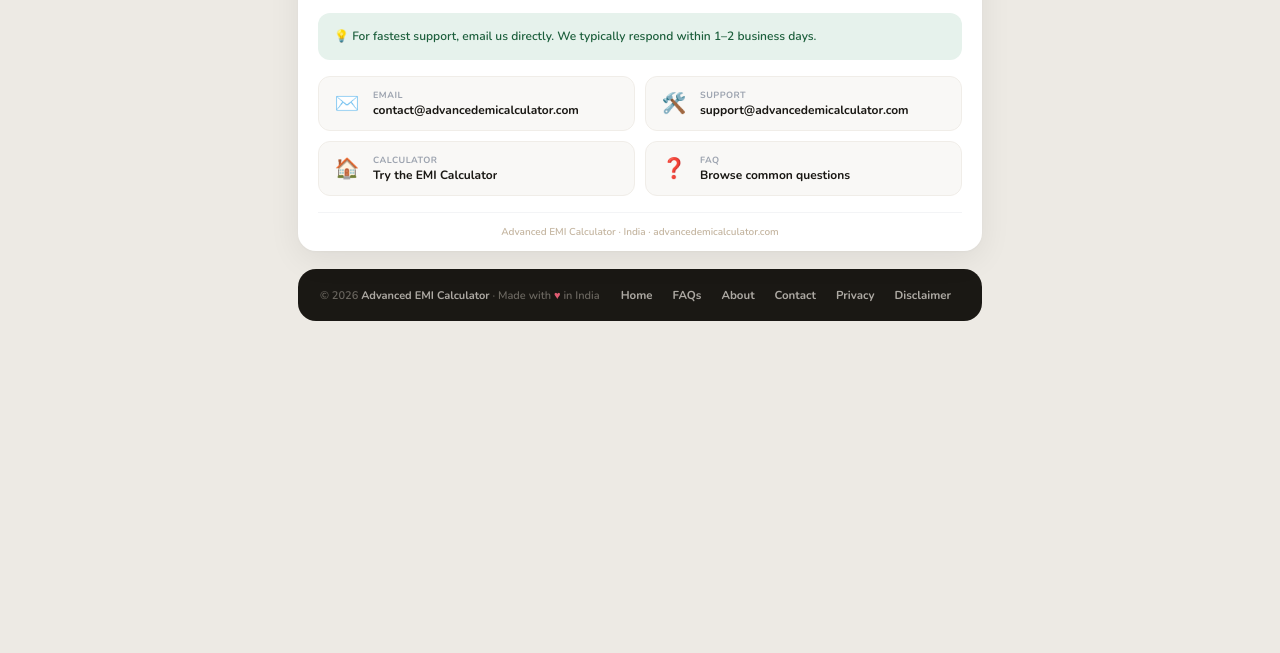
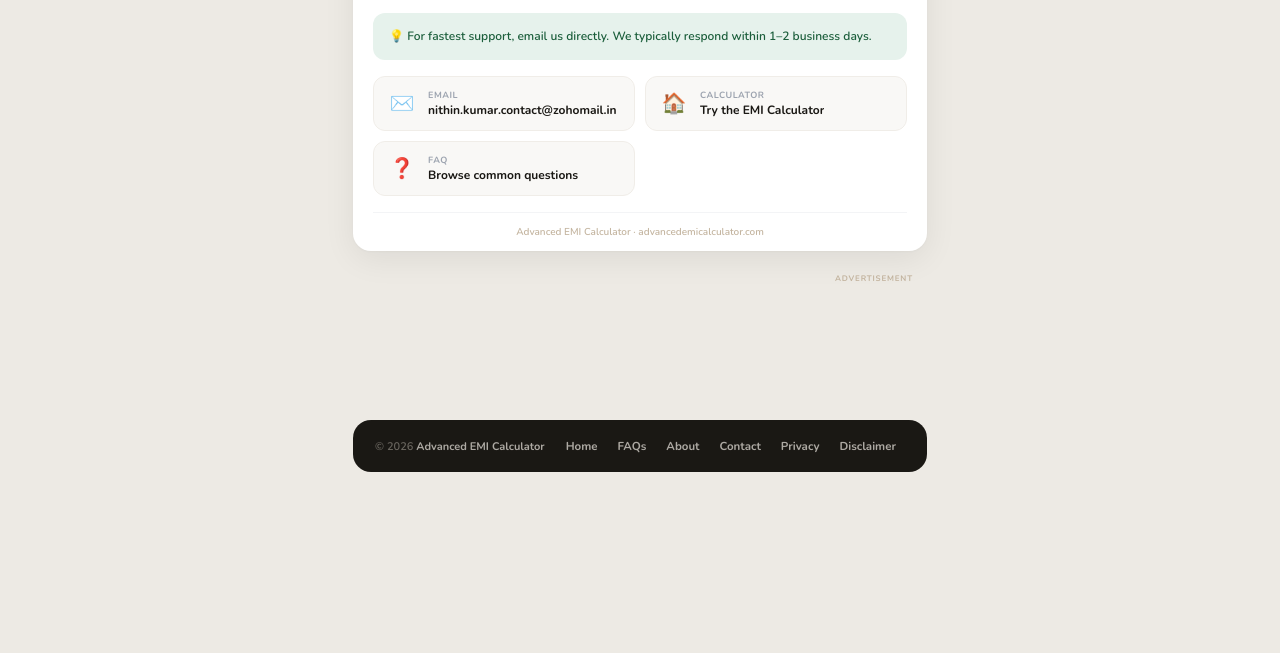
Before and after one commit to npallamk/AdvancedEmiCalculator.com, a plain HTML site: page contact.html in a window 1280 px wide. Shown: the part 147-800 px from the top of the page. Drawn offline with nearby package versions, Linux system fonts and the light colour scheme.

Commit message:
Update contact.html

```diff
--- a/contact.html
+++ b/contact.html
@@ -461,7 +461,12 @@
         gap: 10px;
         padding: 14px 16px
       }
+      }
     }
+
+    /* ── AD CARD ── */
+    .ad-card{background:#fff;border-radius:16px;box-shadow:0 2px 12px rgba(0,0,0,.06),0 1px 3px rgba(0,0,0,.04);overflow:hidden}
+    .ad-label{font-size:8px;font-weight:700;text-transform:uppercase;letter-spacing:.8px;color:#C4B5A0;font-family:'Nunito',sans-serif;padding:8px 14px 0;text-align:right}
   </style>
 </head>
 
@@ -561,18 +566,11 @@
       </div>
 
       <div class="contact-grid">
-        <a class="contact-item" href="mailto:contact@advancedemicalculator.com">
+        <a class="contact-item" href="mailto:nithin.kumar.contact@zohomail.in">
           <div class="contact-icon">✉️</div>
           <div class="contact-info">
             <div class="contact-lbl">Email</div>
-            <div class="contact-val">contact@advancedemicalculator.com</div>
-          </div>
-        </a>
-        <a class="contact-item" href="mailto:support@advancedemicalculator.com">
-          <div class="contact-icon">🛠️</div>
-          <div class="contact-info">
-            <div class="contact-lbl">Support</div>
-            <div class="contact-val">support@advancedemicalculator.com</div>
+            <div class="contact-val">nithin.kumar.contact@zohomail.in</div>
           </div>
         </a>
         <a class="contact-item" href="index.html">
@@ -592,14 +590,28 @@
       </div>
 
       <div class="contact-footer">
-        Advanced EMI Calculator · India · advancedemicalculator.com
+        Advanced EMI Calculator · advancedemicalculator.com
       </div>
     </section>
+
+  <!-- ══ AD CARD — above footer ══ -->
+  <div class="ad-card" style="margin-bottom: 14px;">
+    <div class="ad-label">Advertisement</div>
+    <div style="padding:4px 10px 10px">
+      <ins class="adsbygoogle"
+           style="display:block;min-height:90px"
+           data-ad-client="ca-pub-3261920810785932"
+           data-ad-slot="auto"
+           data-ad-format="auto"
+           data-full-width-responsive="true"></ins>
+      <script>(adsbygoogle = window.adsbygoogle || []).push({});</script>
+    </div>
+  </div>
 
       <!-- SITE FOOTER -->
   <footer class="site-footer">
     <div class="sf-inner">
-      <span class="sf-copy">&copy; 2026 <strong>Advanced EMI Calculator</strong> &middot; Made with <span class="sf-heart">&#9829;</span> in India</span>
+      <span class="sf-copy">&copy; 2026 <strong>Advanced EMI Calculator</strong></span>
       <nav class="sf-nav">
         <a class="sf-link" href="index.html">Home</a>
         <a class="sf-link" href="faq.html">FAQs</a>
```
